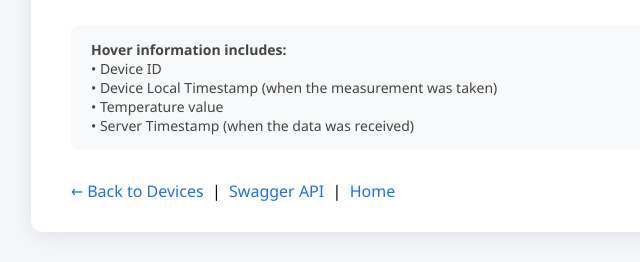
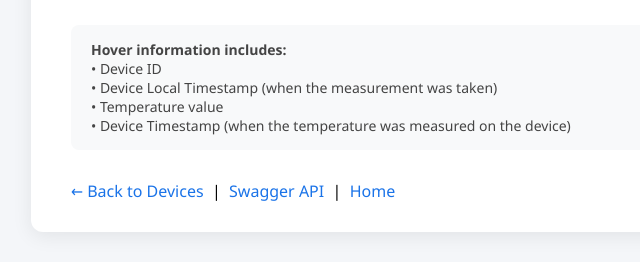
Before and after one commit to HaMadadian/iot-platform, a Python web app: template templates/device_detail.html in a window 1280 px wide. Shown: the part 688-950 px from the top of the page, without its empty margins (19-659 px from the left). Run offline with Jinja, Linux system fonts and the light colour scheme; the template is opened without the code that fills it, so the values that code supplies are empty; some libraries are stand-ins or nearby versions.

Commit message:
plot page updated

```diff
--- a/templates/device_detail.html
+++ b/templates/device_detail.html
@@ -76,7 +76,7 @@
             • Device ID<br>
             • Device Local Timestamp (when the measurement was taken)<br>
             • Temperature value<br>
-            • Server Timestamp (when the data was received)
+            • Device Timestamp (when the temperature was measured on the device)
         </div>
 
         <div class="links">
@@ -108,7 +108,7 @@
                             text: 'Real-time Temperature',
                             font: { size: 20 }
                         },
-                        xaxis: { title: 'Server Time' },
+                        xaxis: { title: 'Device Time' },
                         yaxis: { title: 'Temperature (°C)' },
                         hovermode: 'closest',
                         margin: { t: 50, r: 30, b: 60, l: 60 }
```
